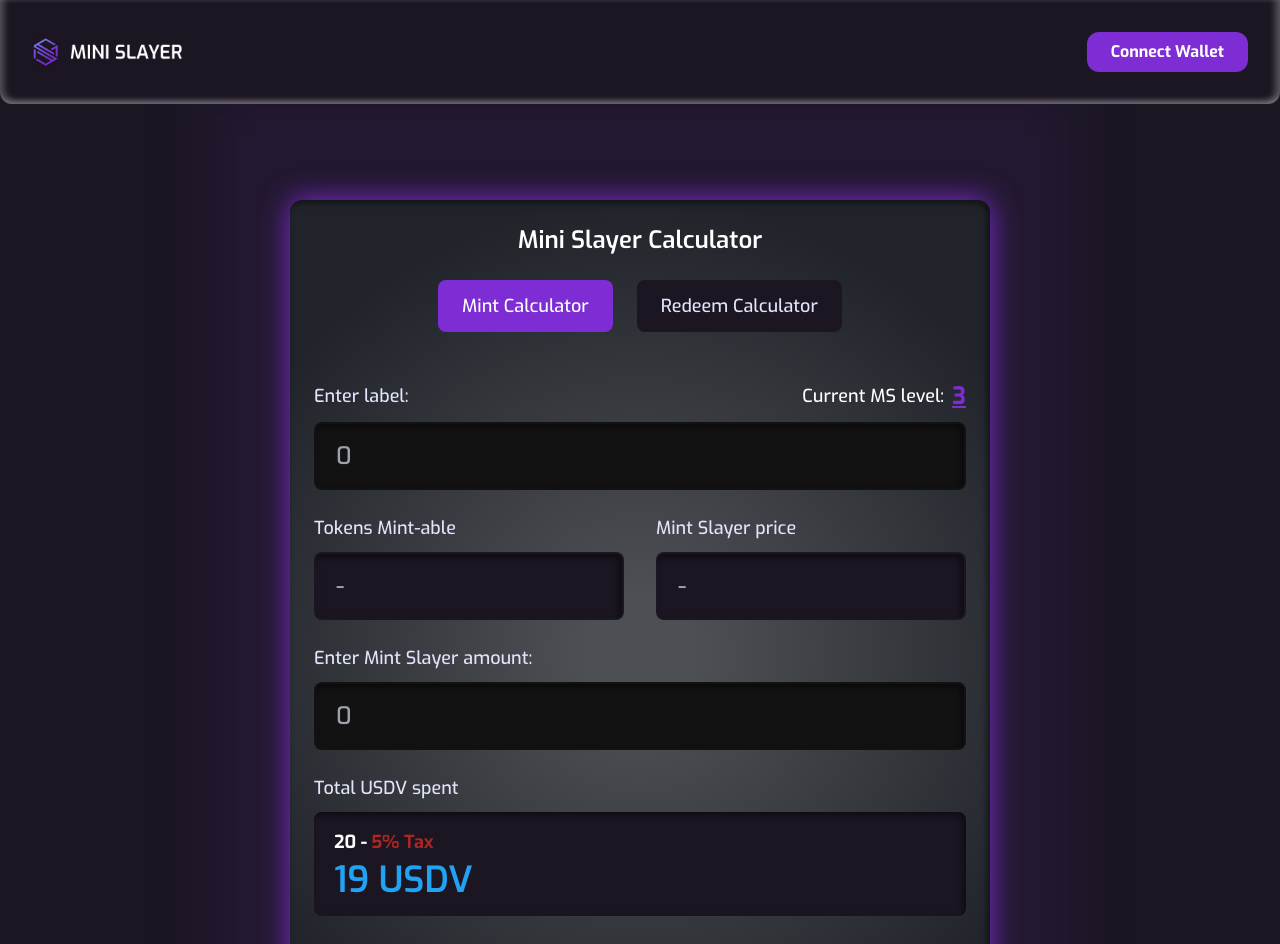
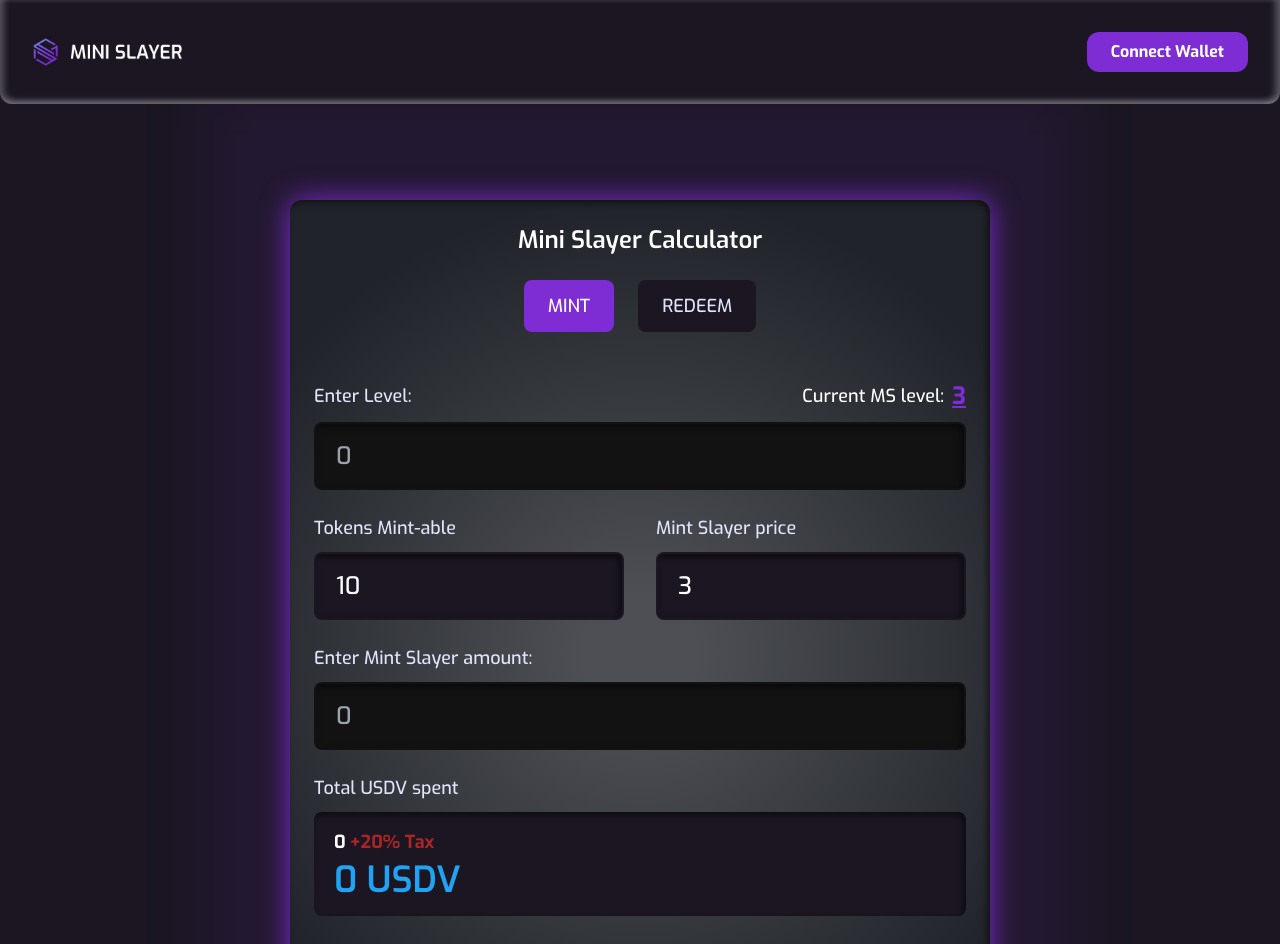
Before and after one commit to Lumariom-Media-Group/minislayer-dapp, a Next.js app: page /calculator in a window 1280 px wide. Shown: the top 944 px of the page. Built offline with nearby package versions, Linux system fonts and the light colour scheme.

Commit message:
Initial Calculation Logic

```diff
--- a/app/calculator/page.tsx
+++ b/app/calculator/page.tsx
@@ -1,8 +1,28 @@
 "use client";
+import { getMintAndRedeemPrice } from "@/constants";
 import { useState } from "react";
 
 export default function Calculator() {
-  const [activeTab, setActiveTab] = useState("Mint Calculator");
+
+  const [currentLevel,setCurrentLevel] = useState(3);
+  const [mintAmount,setMintAmount] = useState(0);
+  const [activeTab, setActiveTab] = useState<"MINT" | "REDEEM">("MINT");
+
+
+  const totalAmount =(activeTab == "MINT" ? (mintAmount * getMintAndRedeemPrice(currentLevel).mintPrice) : mintAmount * getMintAndRedeemPrice(currentLevel).redeemPrice)  ;
+
+  function getAmountWithTax(amount: number, activeTab: "MINT" | "REDEEM"): number {
+    if (activeTab === "REDEEM") {
+      // Subtract 5% from the amount
+      return amount * 0.95;
+    } else {
+      // Add 20% to the amount
+      return amount * 1.2;
+    }
+  }
+
+
+
 
   return (
     <div className="min-h-[calc(100dvh-115.963px-88px)] overflow-hidden text-text overflow-x-hidden px-4 sm:px-8 py-10 sm:py-14 lg:py-24">
@@ -14,9 +34,10 @@ export default function Calculator() {
 
           {/* Tabs */}
           <div className="flex gap-4 sm:gap-6 justify-center mb-6">
-            {["Mint Calculator", "Redeem Calculator"].map((tab) => (
+            {["MINT", "REDEEM"].map((tab) => (
               <button
                 key={tab}
+                //@ts-ignore
                 onClick={() => setActiveTab(tab)}
                 className={`px-4 py-2 sm:px-6 sm:py-3 text-sm sm:text-lg font-medium rounded-lg transition-colors ${
                   activeTab === tab
@@ -32,18 +53,24 @@ export default function Calculator() {
           <div className="flex flex-col gap-2 sm:gap-2.5">
             <div className="font-medium flex items-center justify-between sm:text-lg">
               <label htmlFor="labelInput" className="text-gray">
-                Enter label:
+                Enter Level:
               </label>
               <div className="flex items-center">
                 Current MS level:{" "}
                 <span className="text-primary ml-2 font-bold text-xl sm:text-2xl underline">
-                  3
+                  {currentLevel}
                 </span>
               </div>
             </div>
             <input
-              type="text"
+              type="number"
               id="labelInput"
+              onChange={(e)=>{
+                if(!isNaN(Number(e.target.value))){
+                  setCurrentLevel(Number(e.target.value));
+
+                }
+              }}
               placeholder="0"
               className="bg-[#121212] outline-none placeholder:text-gray-500 text-xl sm:text-2xl font-medium px-4 py-3 md:px-5 md:py-4 rounded-lg shadow-insetDarkGlow border-2 border-transparent transition-all duration-300 focus:border-primary"
             />
@@ -53,7 +80,7 @@ export default function Calculator() {
             <div className="flex flex-col gap-2 sm:gap-2.5">
               <div className="sm:text-lg">
                 <label htmlFor="tokensInput" className="font-medium text-gray">
-                  {activeTab === "Mint Calculator"
+                  {activeTab === "MINT"
                     ? "Tokens Mint-able"
                     : "Tokens Redeemable"}
                 </label>
@@ -61,7 +88,9 @@ export default function Calculator() {
               <input
                 type="text"
                 id="tokensInput"
-                placeholder="-"
+                placeholder="10"
+                value={10}
+                disabled
                 className="bg-background outline-none placeholder:text-gray-500 text-xl sm:text-2xl font-medium px-4 py-3 md:px-5 md:py-4 rounded-lg shadow-insetDarkGlow border-2 border-transparent transition-all duration-300 focus:border-primary"
               />
             </div>
@@ -79,6 +108,8 @@ export default function Calculator() {
                 type="text"
                 id="slayerPriceInput"
                 placeholder="-"
+                disabled
+                value={currentLevel > 0 ? (activeTab == "MINT" ? getMintAndRedeemPrice(currentLevel).mintPrice : getMintAndRedeemPrice(currentLevel).redeemPrice) :"-"}
                 className="bg-background outline-none placeholder:text-gray-500 text-xl sm:text-2xl font-medium px-4 py-3 md:px-5 md:py-4 rounded-lg shadow-insetDarkGlow border-2 border-transparent transition-all duration-300 focus:border-primary"
               />
             </div>
@@ -94,7 +125,15 @@ export default function Calculator() {
               </label>
             </div>
             <input
-              type="text"
+              type="number"
+              min={1}
+              max={10}
+              onChange={(e)=>{
+                const number = Number(e.target.value);
+                if(!isNaN(number)){
+                  setMintAmount(number)
+                }
+              }}
               id="mintAmountInput"
               placeholder="0"
               className="bg-[#121212] outline-none placeholder:text-gray-500 text-xl sm:text-2xl font-medium px-4 py-3 md:px-5 md:py-4 rounded-lg shadow-insetDarkGlow border-2 border-transparent transition-all duration-300 focus:border-primary"
@@ -104,18 +143,18 @@ export default function Calculator() {
           <div className="flex flex-col gap-2 sm:gap-2.5">
             <div className="sm:text-lg">
               <p className="font-medium text-gray">
-                {activeTab === "Mint Calculator"
+                {activeTab === "MINT"
                   ? "Total USDV spent"
                   : "Total USDV received"}
               </p>
             </div>
             <div className="bg-background flex flex-col gap-1 font-medium px-4 py-3 md:px-5 md:py-4 rounded-lg shadow-insetDarkGlow">
               <div className="flex items-center gap-1 font-bold text-base sm:text-lg">
-                <span>20 - </span>
-                <span className="text-red">5% Tax</span>
+                <span>{totalAmount} </span>
+                <span className={"text-red"}>{activeTab == "MINT" ? "+20% Tax" : "-5% Tax"}</span>
               </div>
               <div className="font-semibold text-blue text-3xl sm:text-4xl">
-                19 USDV
+                {getAmountWithTax(totalAmount,activeTab)} USDV
               </div>
             </div>
           </div>
@@ -126,10 +165,10 @@ export default function Calculator() {
             </div>
             <div className="bg-background flex flex-col gap-1 font-medium px-4 py-3 md:px-5 md:py-4 rounded-lg shadow-insetDarkGlow">
               <div className="font-semibold text-base sm:text-lg">
-                <span>29 USDV x 1.25</span>
+                <span>{getAmountWithTax(totalAmount,activeTab)} USDV x 1.25</span>
               </div>
               <div className="font-bold text-green text-3xl sm:text-4xl">
-                $ 23.75
+                $ {getAmountWithTax(totalAmount,activeTab) * 1.25}
               </div>
             </div>
           </div>
--- /dev/null
+++ b/constants.ts
@@ -0,0 +1,18 @@
+
+
+
+
+export function getMintAndRedeemPrice(level:number){
+    return {mintPrice:level,redeemPrice:level-1};
+}
+
+function calculator(
+    level : number
+
+){
+
+    const tokenMintable = 10;
+
+    const {mintPrice,redeemPrice} = getMintAndRedeemPrice(level);
+
+}
```
